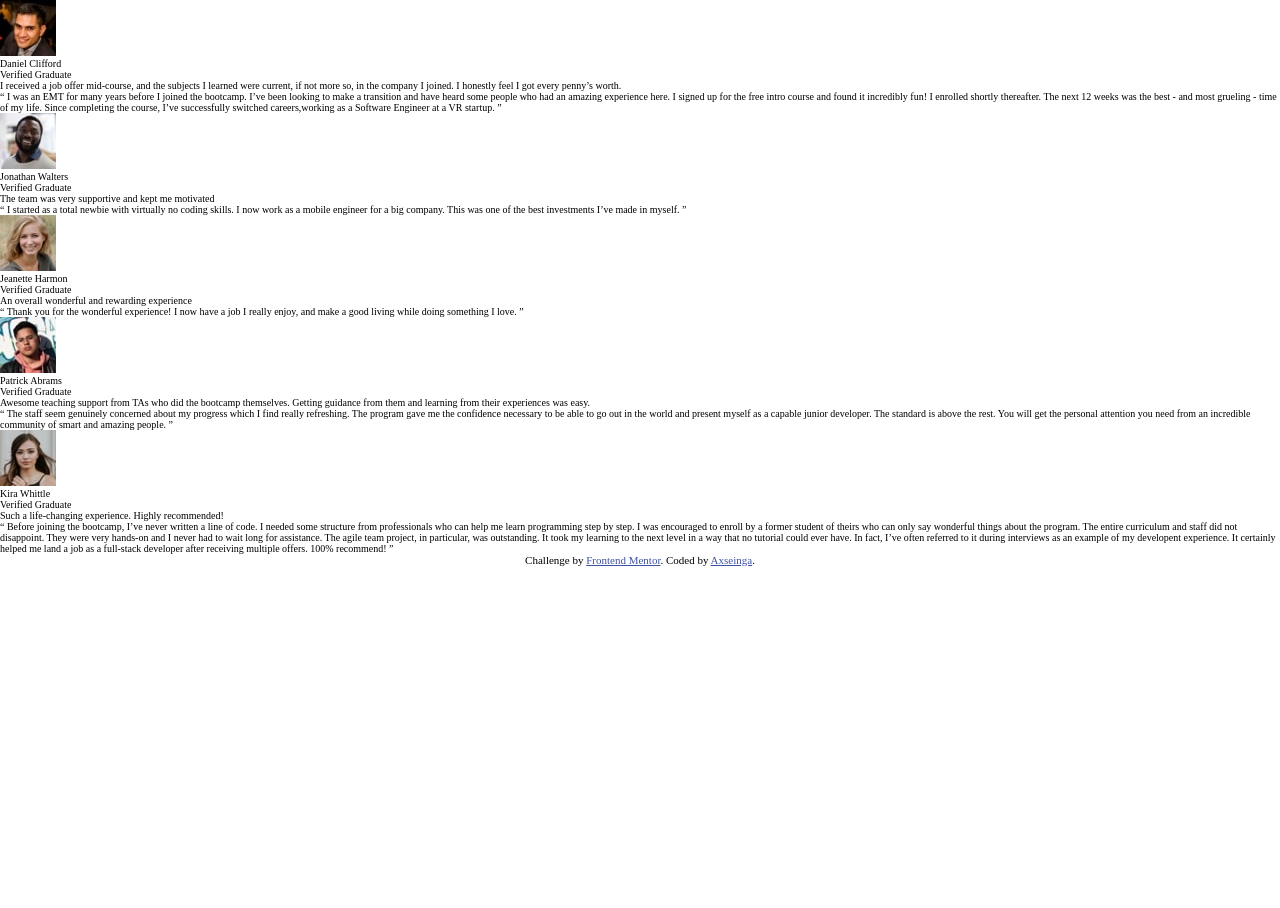
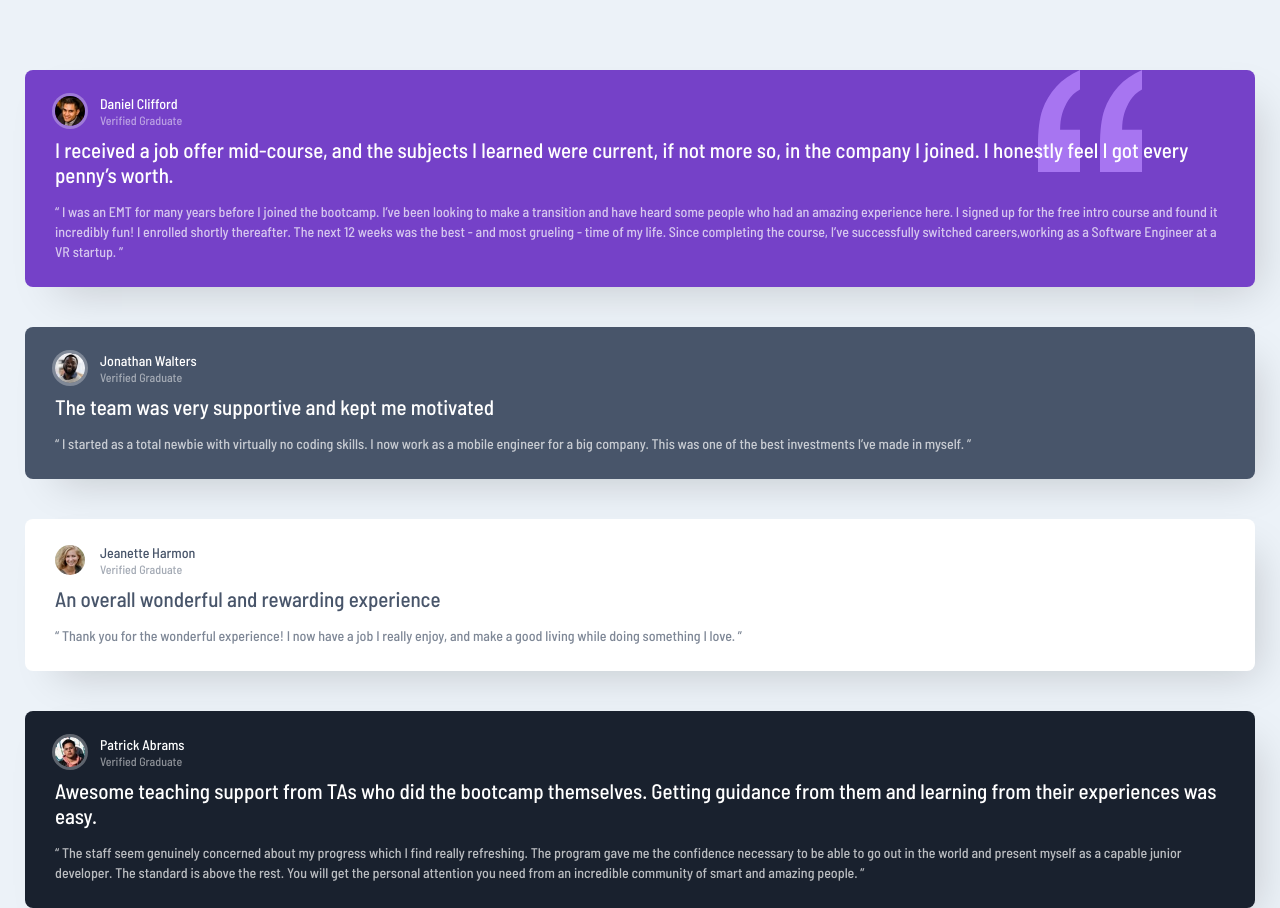
Before and after one commit to axseinga/testimonials-grid, a website: page index.html in a window 1280 px wide. Shown: the top 908 px of the page. Before the commit the page ends 800 px from the top, so only its background shows below. Drawn offline with Linux system fonts and the light colour scheme.

Commit message:
add styles

```diff
--- a/index.html
+++ b/index.html
@@ -25,7 +25,7 @@
   <body>
     <div class="wrapper">
       <section class="component">
-        <div class="card card--purple">
+        <div class="card card--purple card--main">
           <div class="card__author">
             <img
               src="./images/image-daniel.jpg"
@@ -76,21 +76,23 @@
         </div>
 
         <div class="card card--white">
-          <div class="card__author">
+          <div class="card__author card__author--dark">
             <img
               src="./images/image-jeanette.jpg"
               alt="Graduate Photo"
               class="card__author-img"
             />
             <div class="card__author-desc">
-              <p class="card__author-name">Jeanette Harmon</p>
+              <p class="card__author-name card__author-name--dark">
+                Jeanette Harmon
+              </p>
               <p class="card__author-status">Verified Graduate</p>
             </div>
           </div>
-          <p class="card__heading">
+          <p class="card__heading card__heading--dark">
             An overall wonderful and rewarding experience
           </p>
-          <p class="card__credentials">
+          <p class="card__credentials card__credentials--dark">
             “ Thank you for the wonderful experience! I now have a job I really
             enjoy, and make a good living while doing something I love. ”
           </p>
@@ -124,21 +126,23 @@
         </div>
 
         <div class="card card--white">
-          <div class="card__author">
+          <div class="card__author card__author--dark">
             <img
               src="./images/image-kira.jpg"
               alt="Graduate Photo"
               class="card__author-img"
             />
             <div class="card__author-desc">
-              <p class="card__author-name">Kira Whittle</p>
+              <p class="card__author-name card__author-name--dark">
+                Kira Whittle
+              </p>
               <p class="card__author-status">Verified Graduate</p>
             </div>
           </div>
-          <p class="card__heading">
+          <p class="card__heading card__heading--dark">
             Such a life-changing experience. Highly recommended!
           </p>
-          <p class="card__credentials">
+          <p class="card__credentials card__credentials--dark">
             “ Before joining the bootcamp, I’ve never written a line of code. I
             needed some structure from professionals who can help me learn
             programming step by step. I was encouraged to enroll by a former
--- a/sass/sass.scss
+++ b/sass/sass.scss
@@ -22,20 +22,118 @@ $font-primary: "Barlow Semi Condensed", sans-serif;
 
 html {
   font-size: 62.5%;
+  color: $color-white;
+  font-family: $font-primary;
 }
 
-/* body {
-  background-image: url(../design/mobile-design.jpg);
+body {
+  background-color: $color-grey-light-2;
+  /*background-image: url(../design/mobile-design.jpg);
   background-size: 375px;
   background-repeat: no-repeat;
-  opacity: 0.7;
-} */
+  opacity: 0.7;*/
+}
+
+.wrapper {
+  display: flex;
+  justify-content: center;
+  align-items: center;
+  width: 100%;
+}
+
+.component {
+  margin: 7rem 2.5rem;
+}
+
+.card {
+  padding: 2.5rem 3rem;
+  margin-bottom: 4rem;
+  border-radius: 8px;
+
+  box-shadow: 17px 19px 42px -15px rgba(0, 0, 0, 0.17);
+
+  &--main {
+    background-image: url(../images/bg-pattern-quotation.svg);
+    background-repeat: no-repeat;
+    background-position: 90% 0%;
+  }
+
+  &--purple {
+    background-color: $color-primary;
+  }
+
+  &--white {
+    background-color: $color-white;
+  }
+
+  &--grey {
+    background-color: $color-grey-dark-1;
+  }
+
+  &--black {
+    background-color: $color-grey-dark-2;
+  }
+
+  &__author {
+    display: flex;
+    align-items: center;
+    padding: 0rem 1rem 1rem 0;
+
+    &--dark {
+      color: $color-grey-dark-1;
+    }
+
+    &-img {
+      width: 3rem;
+      height: 3rem;
+      border-radius: 50%;
+
+      margin-right: 1.5rem;
+
+      box-shadow: 0px 0px 0px 3px hsla(360, 100%, 100%, 0.3);
+    }
+
+    &-desc {
+      font-size: 1.4rem;
+    }
+
+    &-name {
+      margin-bottom: 0.1rem;
+    }
+
+    &-status {
+      font-size: 1.2rem;
+      opacity: 50%;
+    }
+  }
+
+  &__heading {
+    font-size: 2.1rem;
+    line-height: 2.5rem;
+
+    padding-bottom: 1.5rem;
+    &--dark {
+      color: $color-grey-dark-1;
+    }
+  }
+
+  &__credentials {
+    opacity: 70%;
+    font-size: 1.4rem;
+    line-height: 2rem;
+
+    &--dark {
+      color: $color-grey-dark-1;
+    }
+  }
+}
 
 // Frontend mentor footer
 
 .attribution {
   font-size: 11px;
   text-align: center;
+  padding: 0.5rem;
 }
 .attribution a {
   color: hsl(228, 45%, 44%);
```
Also changed, not shown: css/style.css.
